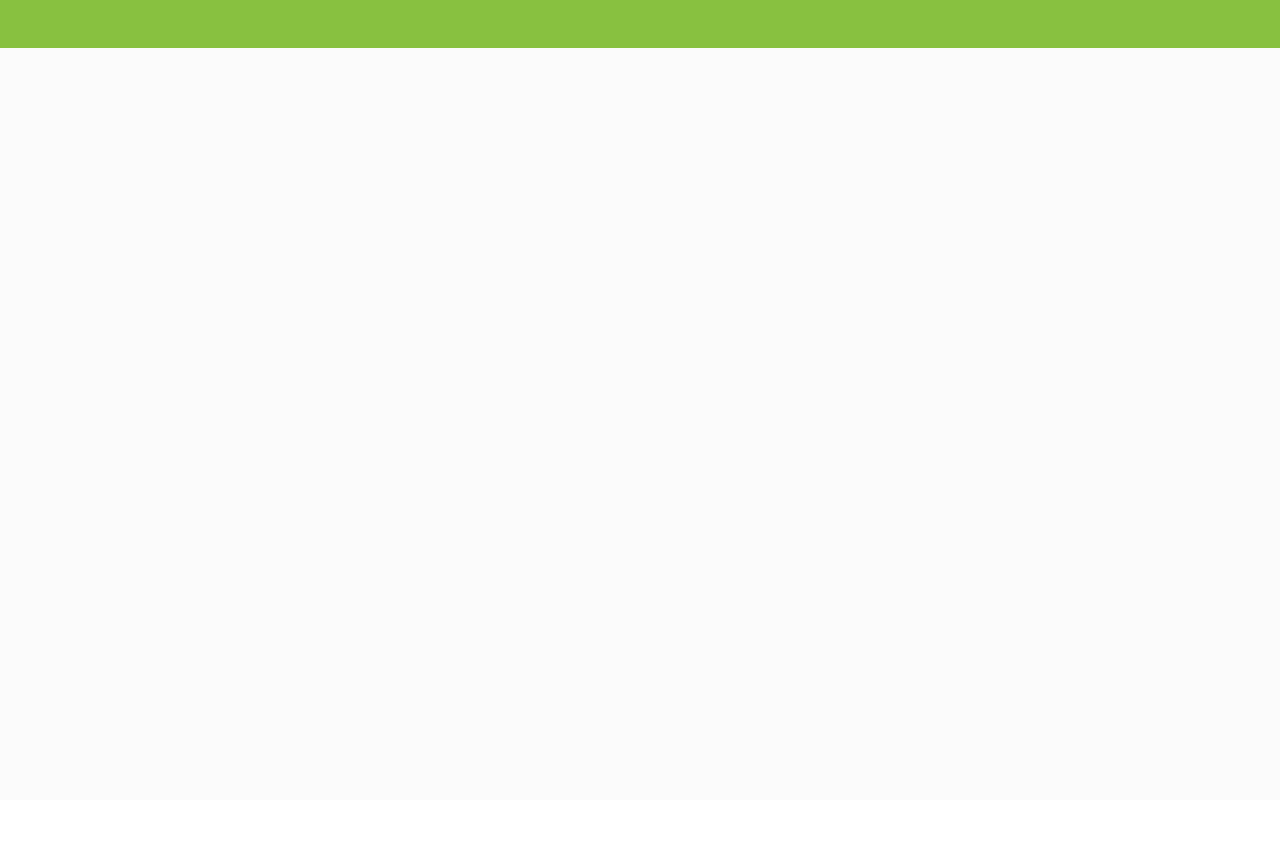
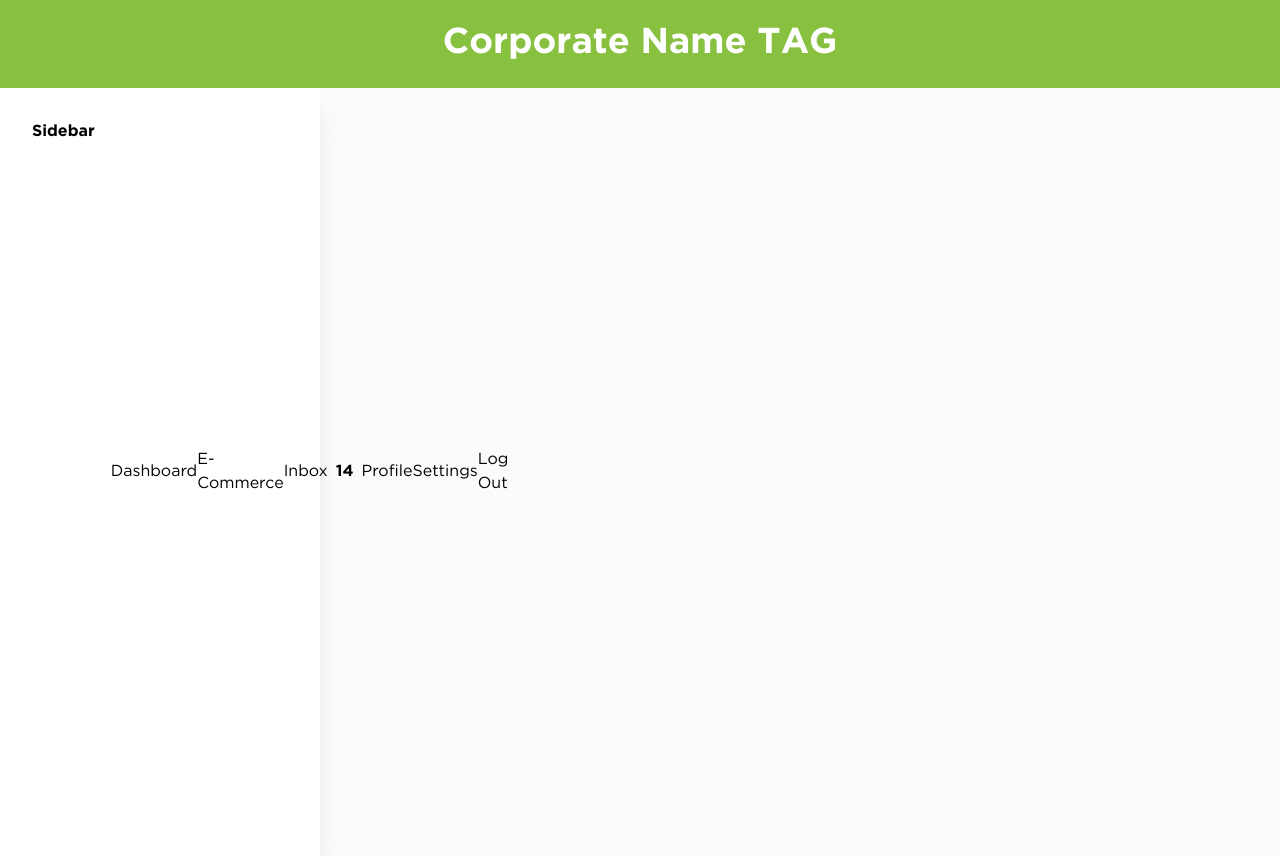
Before and after one commit to adeelnazeer/ntag, a React (Vite) app: page / in a window 1280 px wide. Before the commit the page ends 800 px from the top, so only its background shows below. Built offline with nearby package versions, Linux system fonts and the light colour scheme.

Commit message:
again changes

```diff
--- a/src/components/buyNametag.jsx
+++ b/src/components/buyNametag.jsx
@@ -1,13 +1,69 @@
-import { Typography } from '@material-tailwind/react'
-import React from 'react'
+
+import {
+  Card,
+  Typography,
+  List,
+  ListItem,
+  ListItemPrefix,
+  ListItemSuffix,
+  Chip,
+} from "@material-tailwind/react";
+import React from "react";
 
 const BuyNametag = () => {
   return (
-    <div className='main'>
-        <div className='bg-secondary py-6'>
-        </div>
+    <div className="main">
+      <div className="bg-secondary py-6">
+        <h1 className="text-center text-[36px] text-white font-bold">
+          Corporate Name TAG
+        </h1>
+      </div>
+      <div className="">
+        <Card className="h-[calc(100vh-2rem)] w-full max-w-[20rem] p-4 shadow-xl shadow-blue-gray-900/5">
+          <div className="mb-2 p-4">
+            <Typography variant="h5" color="blue-gray">
+              Sidebar
+            </Typography>
+          </div>
+          <List>
+            <ListItem>
+
+              Dashboard
+            </ListItem>
+            <ListItem>
+
+              E-Commerce
+            </ListItem>
+            <ListItem>
+
+              Inbox
+              <ListItemSuffix>
+                <Chip
+                  value="14"
+                  size="sm"
+                  variant="ghost"
+                  color="blue-gray"
+                  className="rounded-full"
+                />
+              </ListItemSuffix>
+            </ListItem>
+            <ListItem>
+
+              Profile
+            </ListItem>
+            <ListItem>
+
+              Settings
+            </ListItem>
+            <ListItem>
+
+              Log Out
+            </ListItem>
+          </List>
+        </Card>
+      </div>
     </div>
-  )
-}
+  );
+};
 
-export default BuyNametag
+export default BuyNametag;
```
